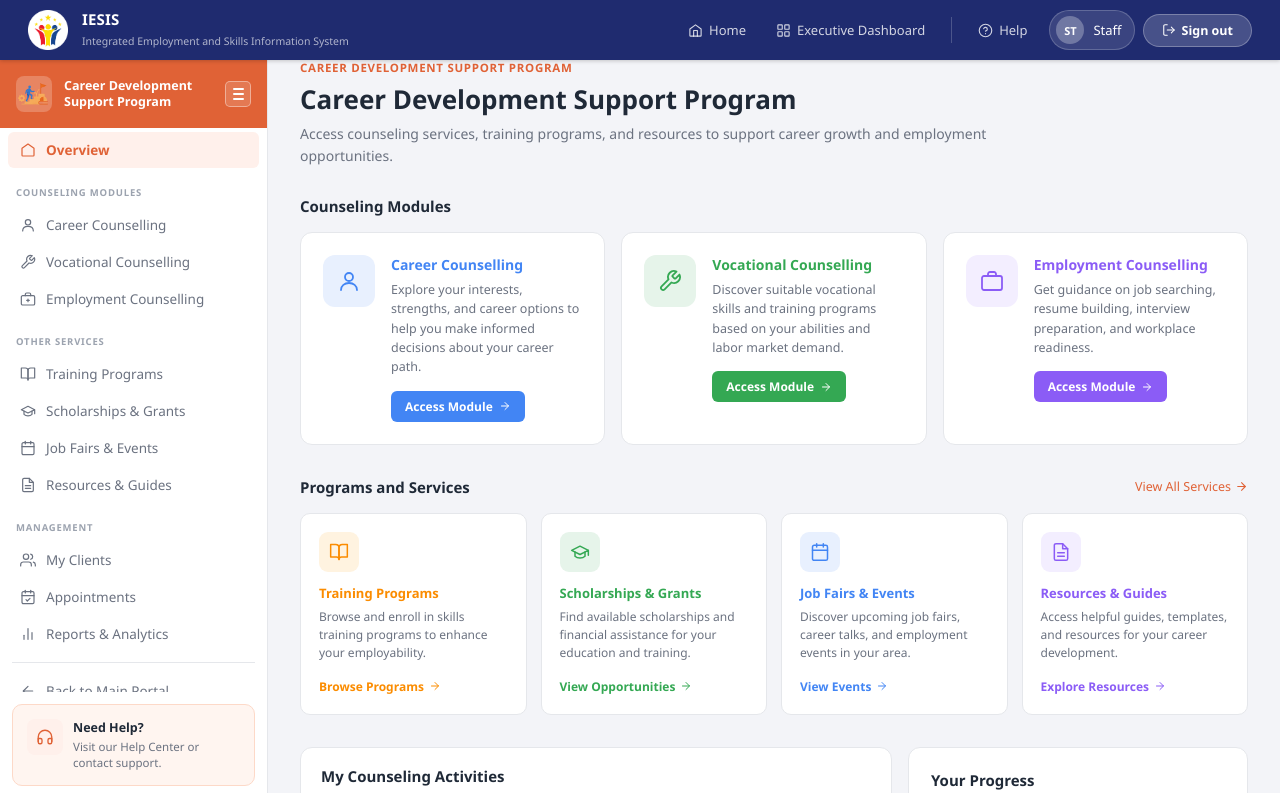
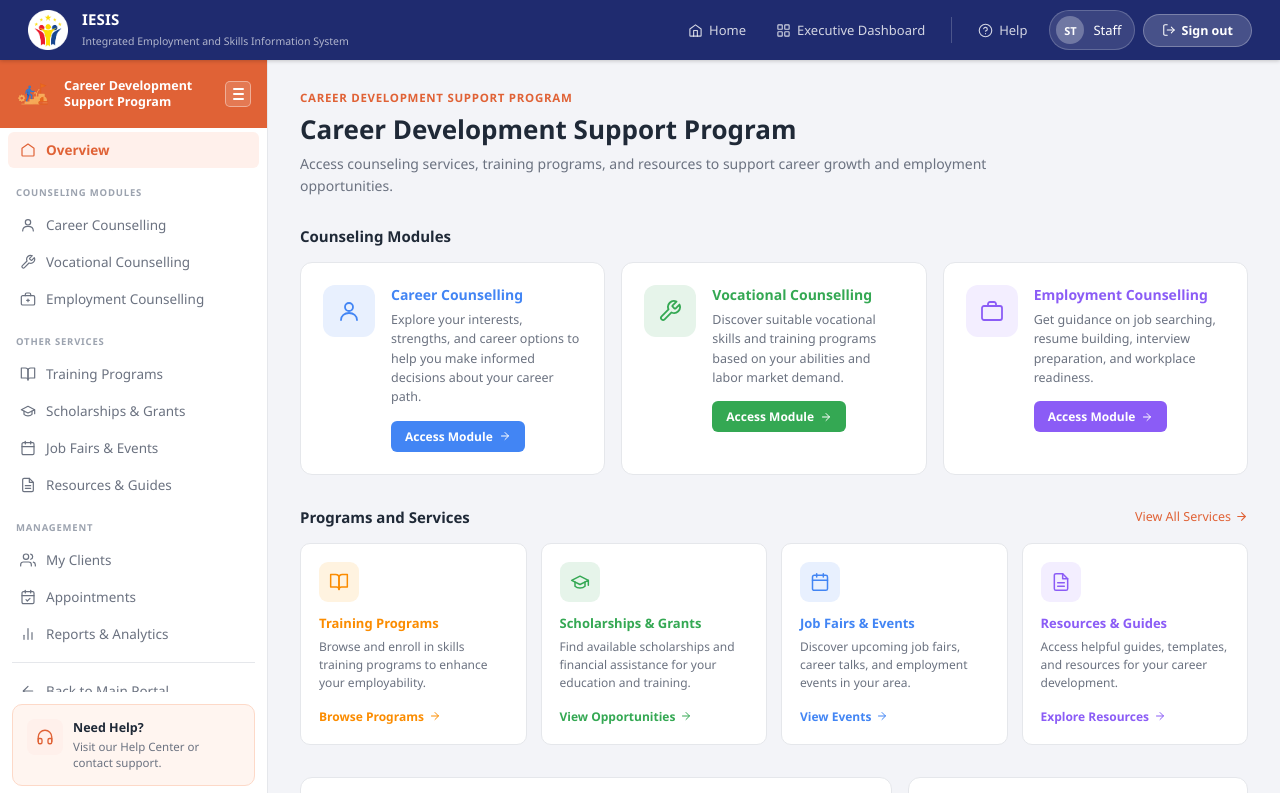
Before and after one commit to marianeft/PROJ_5, a plain HTML site: page cdsp-programs.html in a window 1280 px wide. Shown: the top 793 px of the page. Drawn offline with Linux system fonts and the light colour scheme.

Commit message:
Updated pages

```diff
--- a/cdsp-programs.html
+++ b/cdsp-programs.html
@@ -144,7 +144,7 @@
     .sidebar.collapsed .sidebar-module { padding: 14px 10px; justify-content: center; gap: 0; }
     .sidebar-module-icon {
       width: 36px; height: 36px; border-radius: 8px;
-      background: rgba(255,255,255,.22);
+      background: transparent;
       display: flex; align-items: center; justify-content: center;
       flex-shrink: 0;
     }
@@ -239,7 +239,7 @@
     }
 
     /* ═══ MAIN CONTENT ═════════════════════════════════════ */
-    .main-content { flex: 1; padding: 0 32px 30px 32px; min-width: 0; overflow-x: hidden; }
+    .main-content { flex: 1; padding: 30px 32px; min-width: 0; overflow-x: hidden; }
     .content-page { display: none; }
     .content-page.active { display: block; }
     .content-page:focus { outline: none; }
```
